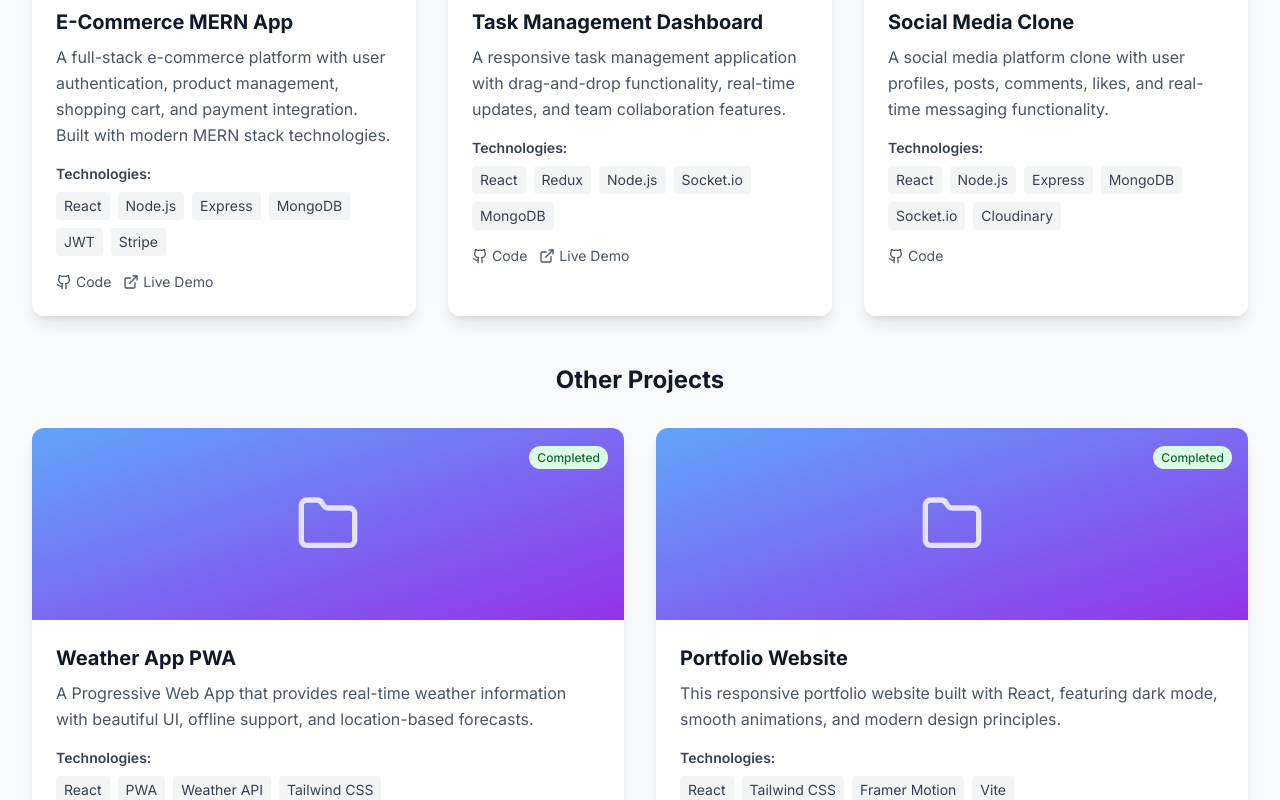
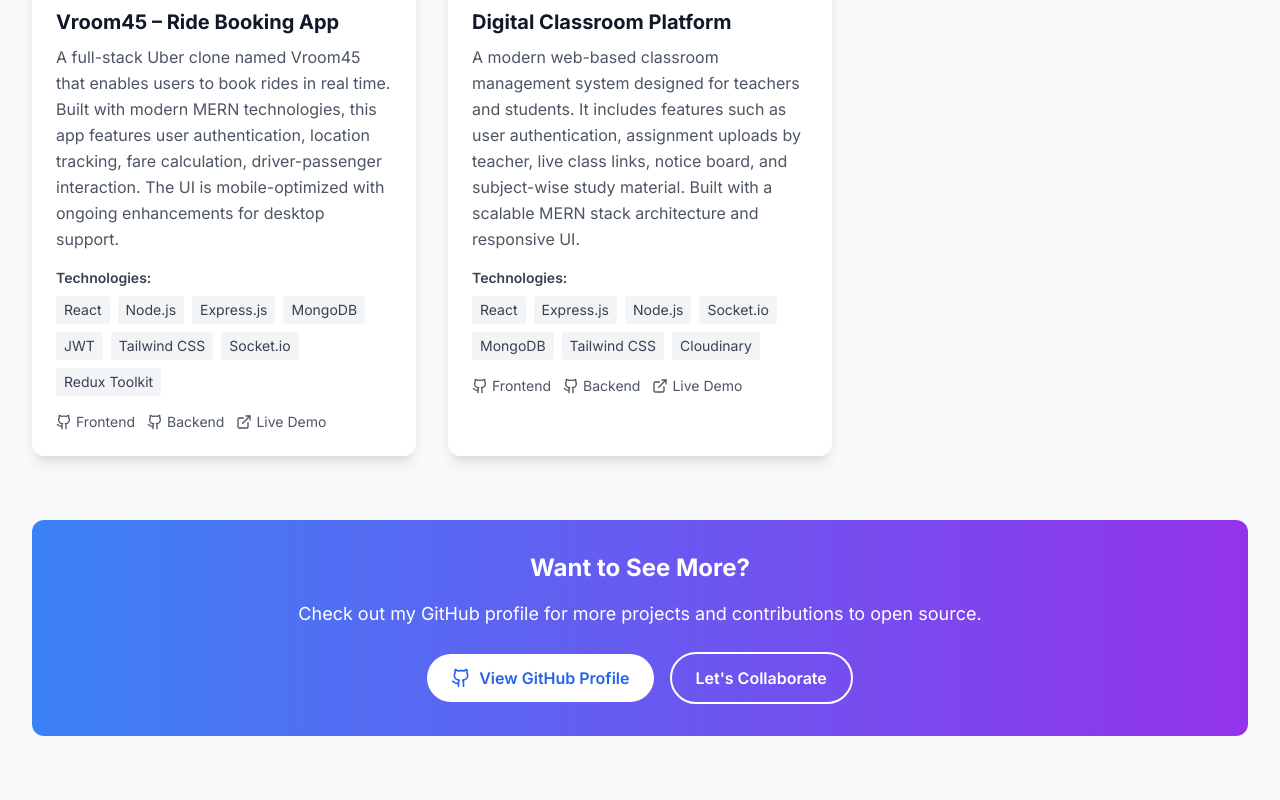
Before and after one commit to vitthalganeshshivane/portfolio, a React (Vite) app: page / in a window 1280 px wide. Shown: the part 4600-5400 px from the top of the page. Built offline with nearby package versions, Linux system fonts and the light colour scheme.

Commit message:
Added projects

```diff
--- a/src/components/Experience.jsx
+++ b/src/components/Experience.jsx
@@ -6,8 +6,8 @@ const Experience = () => {
       title: "MERN Stack Developer Intern",
       company: "Amika Softwares",
       location: "On-site",
-      period: "May-2024 to Present",
-      status: "Currently Doing",
+      period: "May-2024 to June-2025",
+      status: "Completed",
       type: "Internship",
       description: [
         "Developing full-stack web applications using MongoDB, Express.js, React, and Node.js",
--- a/src/components/Projects.jsx
+++ b/src/components/Projects.jsx
@@ -3,67 +3,94 @@ import { ExternalLink, Github, Folder } from "lucide-react";
 const Projects = () => {
   const projects = [
     {
-      title: "E-Commerce MERN App",
+      title: "Vroom45 – Ride Booking App",
       description:
-        "A full-stack e-commerce platform with user authentication, product management, shopping cart, and payment integration. Built with modern MERN stack technologies.",
-      technologies: ["React", "Node.js", "Express", "MongoDB", "JWT", "Stripe"],
-      githubUrl: "https://github.com/pankaj/ecommerce-app",
-      liveUrl: "https://ecommerce-app-demo.vercel.app",
-      imageUrl: "/api/placeholder/400/250",
+        "A full-stack Uber clone named Vroom45 that enables users to book rides in real time. Built with modern MERN technologies, this app features user authentication, location tracking, fare calculation, driver-passenger interaction. The UI is mobile-optimized with ongoing enhancements for desktop support.",
+      technologies: [
+        "React",
+        "Node.js",
+        "Express.js",
+        "MongoDB",
+        "JWT",
+        "Tailwind CSS",
+        "Socket.io",
+        "Redux Toolkit",
+      ],
+      githubUrl: {
+        frontend: "https://github.com/vitthalganeshshivane/Ubar_Clone-frontend",
+        backend: "https://github.com/vitthalganeshshivane/Ubar_Clone-backend",
+      },
+      liveUrl: "https://vitthalganeshshivane.vercel.app/",
+      imageUrl:
+        "https://media.licdn.com/dms/image/v2/D5612AQGEj1_pOIxVIA/article-cover_image-shrink_600_2000/article-cover_image-shrink_600_2000/0/1706172015188?e=2147483647&v=beta&t=tByxAL12GywZbzKlapnj_g6uE0KFEV04HNxkHPPT_1A",
       status: "Completed",
       featured: true,
     },
     {
-      title: "Task Management Dashboard",
+      title: "Digital Classroom Platform",
       description:
-        "A responsive task management application with drag-and-drop functionality, real-time updates, and team collaboration features.",
-      technologies: ["React", "Redux", "Node.js", "Socket.io", "MongoDB"],
-      githubUrl: "https://github.com/pankaj/task-manager",
-      liveUrl: "https://task-manager-demo.netlify.app",
-      imageUrl: "/api/placeholder/400/250",
+        "A modern web-based classroom management system designed for teachers and students. It includes features such as user authentication, assignment uploads by teacher, live class links, notice board, and subject-wise study material. Built with a scalable MERN stack architecture and responsive UI.",
+      technologies: [
+        "React",
+        "Express.js",
+        "Node.js",
+        "Socket.io",
+        "MongoDB",
+        "Tailwind CSS",
+        "Cloudinary",
+      ],
+      githubUrl: {
+        frontend:
+          "https://github.com/vitthalganeshshivane/digital-classroom-frontend",
+        backend:
+          "https://github.com/vitthalganeshshivane/digital-classroom-backend",
+      },
+      liveUrl: "https://digital-classroom-gamma.vercel.app/",
+      imageUrl:
+        "https://www.bthaber.com/wp-content/uploads/2020/06/GessTurkiye_UzaktanE%C4%9Fitim_Gorsel02-1024x1024.jpg",
       status: "Completed",
       featured: true,
     },
-    {
-      title: "Weather App PWA",
-      description:
-        "A Progressive Web App that provides real-time weather information with beautiful UI, offline support, and location-based forecasts.",
-      technologies: ["React", "PWA", "Weather API", "Tailwind CSS"],
-      githubUrl: "https://github.com/pankaj/weather-pwa",
-      liveUrl: "https://weather-pwa-demo.vercel.app",
-      imageUrl: "/api/placeholder/400/250",
-      status: "Completed",
-      featured: false,
-    },
-    {
-      title: "Portfolio Website",
-      description:
-        "This responsive portfolio website built with React, featuring dark mode, smooth animations, and modern design principles.",
-      technologies: ["React", "Tailwind CSS", "Framer Motion", "Vite"],
-      githubUrl: "https://github.com/pankaj/portfolio",
-      liveUrl: "https://pankaj-portfolio.vercel.app",
-      imageUrl: "/api/placeholder/400/250",
-      status: "Completed",
-      featured: false,
-    },
-    {
-      title: "Social Media Clone",
-      description:
-        "A social media platform clone with user profiles, posts, comments, likes, and real-time messaging functionality.",
-      technologies: [
-        "React",
-        "Node.js",
-        "Express",
-        "MongoDB",
-        "Socket.io",
-        "Cloudinary",
-      ],
-      githubUrl: "https://github.com/pankaj/social-app",
-      liveUrl: null,
-      imageUrl: "/api/placeholder/400/250",
-      status: "In Progress",
-      featured: true,
-    },
+    // {
+    //   title: "Weather App PWA",
+    //   description:
+    //     "A Progressive Web App that provides real-time weather information with beautiful UI, offline support, and location-based forecasts.",
+    //   technologies: ["React", "PWA", "Weather API", "Tailwind CSS"],
+    //   githubUrl: "https://github.com/pankaj/weather-pwa",
+    //   liveUrl: "https://weather-pwa-demo.vercel.app",
+    //   imageUrl: "/api/placeholder/400/250",
+    //   status: "Completed",
+    //   featured: false,
+    // },
+    // {
+    //   title: "Portfolio Website",
+    //   description:
+    //     "This responsive portfolio website built with React, featuring dark mode, smooth animations, and modern design principles.",
+    //   technologies: ["React", "Tailwind CSS", "Framer Motion", "Vite"],
+    //   githubUrl: "https://github.com/pankaj/portfolio",
+    //   liveUrl: "https://pankaj-portfolio.vercel.app",
+    //   imageUrl: "/api/placeholder/400/250",
+    //   status: "Completed",
+    //   featured: false,
+    // },
+    // {
+    //   title: "Social Media Clone",
+    //   description:
+    //     "A social media platform clone with user profiles, posts, comments, likes, and real-time messaging functionality.",
+    //   technologies: [
+    //     "React",
+    //     "Node.js",
+    //     "Express",
+    //     "MongoDB",
+    //     "Socket.io",
+    //     "Cloudinary",
+    //   ],
+    //   githubUrl: "https://github.com/pankaj/social-app",
+    //   liveUrl: null,
+    //   imageUrl: "/api/placeholder/400/250",
+    //   status: "In Progress",
+    //   featured: true,
+    // },
   ];
 
   const getStatusColor = (status) => {
@@ -85,7 +112,12 @@ const Projects = () => {
     >
       {/* Project Image Placeholder */}
       <div className="relative h-48 bg-gradient-to-br from-blue-400 to-purple-600 flex items-center justify-center">
-        <Folder className="w-16 h-16 text-white opacity-80" />
+        {/* <Folder className="w-16 h-16 text-white opacity-80" /> */}
+        <img
+          src={project.imageUrl}
+          alt={project.title}
+          className="w-full h-full object-cover group-hover:scale-105 transition-transform duration-300"
+        />
         <div className="absolute top-4 right-4">
           <span
             className={`px-2 py-1 rounded-full text-xs font-medium ${getStatusColor(project.status)}`}
@@ -131,14 +163,24 @@ const Projects = () => {
         {/* Links */}
         <div className="flex space-x-3">
           <a
-            href={project.githubUrl}
+            href={project.githubUrl?.frontend}
             target="_blank"
             rel="noopener noreferrer"
             className="flex items-center space-x-1 text-gray-600 dark:text-gray-400 hover:text-blue-600 dark:hover:text-blue-400 transition-colors"
             aria-label="View source code"
           >
             <Github size={16} />
-            <span className="text-sm">Code</span>
+            <span className="text-sm">Frontend</span>
+          </a>
+          <a
+            href={project.githubUrl?.backend}
+            target="_blank"
+            rel="noopener noreferrer"
+            className="flex items-center space-x-1 text-gray-600 dark:text-gray-400 hover:text-blue-600 dark:hover:text-blue-400 transition-colors"
+            aria-label="View source code"
+          >
+            <Github size={16} />
+            <span className="text-sm">Backend</span>
           </a>
 
           {project.liveUrl && (
@@ -186,7 +228,7 @@ const Projects = () => {
         </div>
 
         {/* Other Projects */}
-        <div>
+        {/* <div>
           <h3 className="text-2xl font-bold text-gray-900 dark:text-white mb-8 text-center">
             Other Projects
           </h3>
@@ -197,7 +239,7 @@ const Projects = () => {
                 <ProjectCard key={index} project={project} />
               ))}
           </div>
-        </div>
+        </div> */}
 
         {/* More Projects CTA */}
         <div className="mt-16 text-center bg-gradient-to-r from-blue-500 to-purple-600 rounded-xl p-8 text-white">
```
